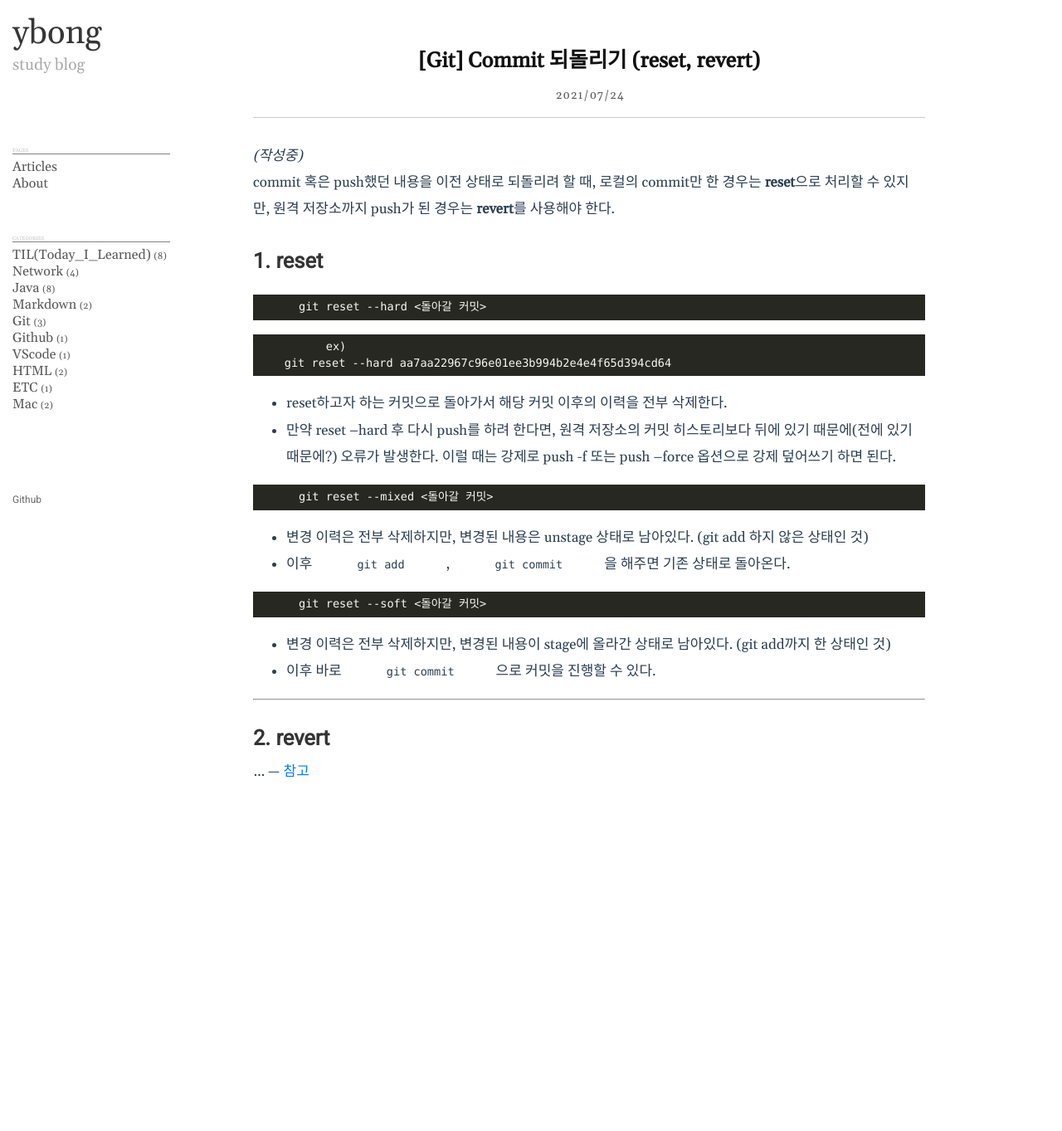
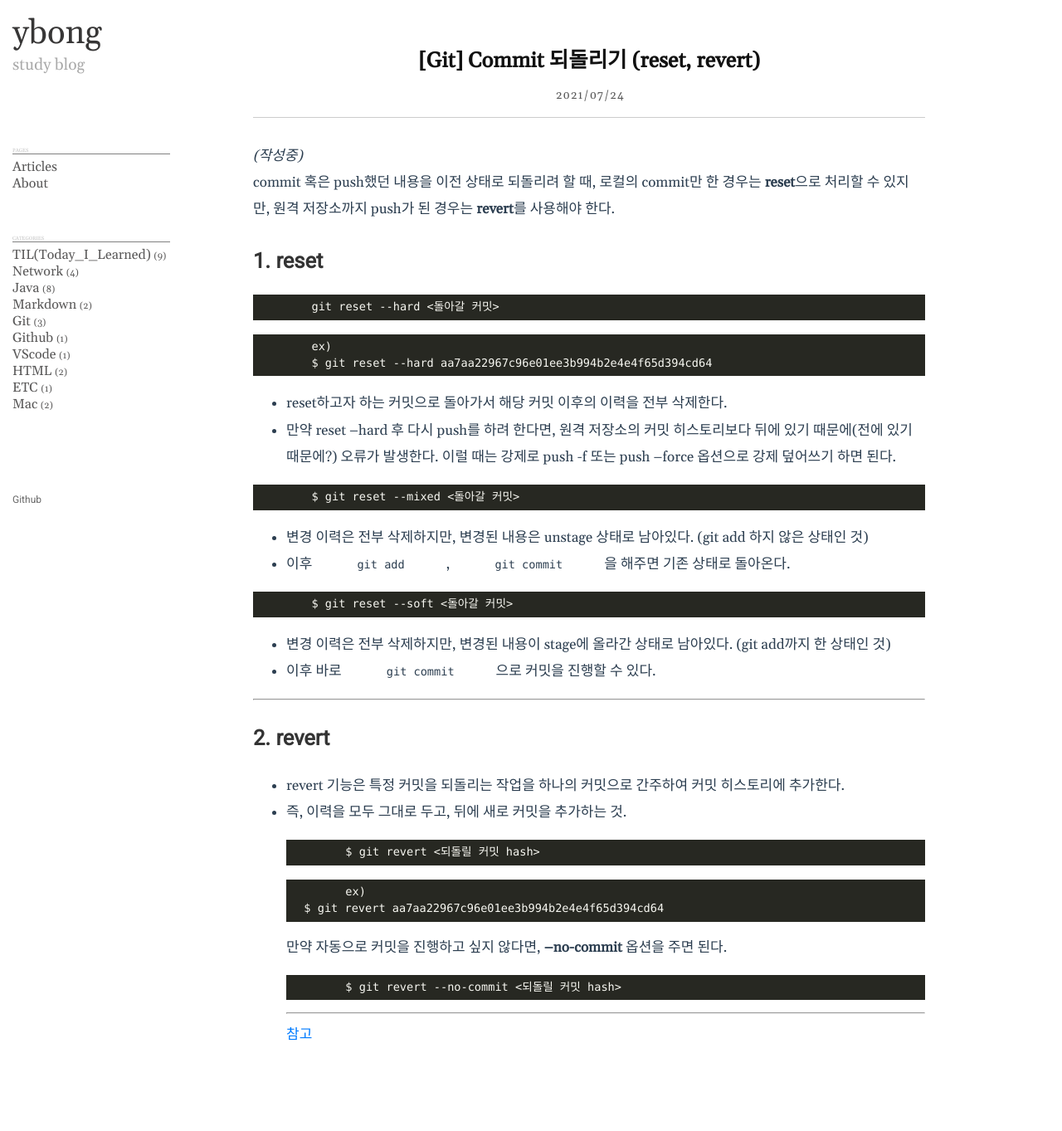
Before and after one commit to yeawonbong/yeawonbong.github.io, a Jekyll site: the page built from _posts/2021-07-24-[Git] commit 되돌리기(reset, revert)).md, in a window 1280 px wide. Shown: the whole page at 83% size. Built offline with Jekyll 4.4.1, drawn with Linux system fonts in a browser that asks for light colours; before the commit the page ends 1046 px from its top, so only the background shows below that.

Commit message:
0729_TIL

````diff
--- a/_posts/2021-07-24-[Git] commit 되돌리기(reset, revert)).md
+++ b/_posts/2021-07-24-[Git] commit 되돌리기(reset, revert)).md
@@ -12,30 +12,42 @@ commit 혹은 push했던 내용을 이전 상태로 되돌리려 할 때,
 ## 1. reset
 
 ```
-git reset --hard <돌아갈 커밋>
+	git reset --hard <돌아갈 커밋>
 ```
 
 ```
-    ex)
-    git reset --hard aa7aa22967c96e01ee3b994b2e4e4f65d394cd64
+	ex)
+	$ git reset --hard aa7aa22967c96e01ee3b994b2e4e4f65d394cd64
 ```
 - reset하고자 하는 커밋으로 돌아가서 해당 커밋 이후의 이력을 전부 삭제한다.
 - 만약 reset --hard 후 다시 push를 하려 한다면, 원격 저장소의 커밋 히스토리보다 뒤에 있기 때문에(전에 있기때문에?) 오류가 발생한다. 이럴 때는 강제로 push -f 또는 push --force 옵션으로 강제 덮어쓰기 하면 된다.
 
 ```
-git reset --mixed <돌아갈 커밋>
+	$ git reset --mixed <돌아갈 커밋>
 ```
 - 변경 이력은 전부 삭제하지만, 변경된 내용은 unstage 상태로 남아있다. (git add 하지 않은 상태인 것)
 - 이후 `git add`, `git commit`을 해주면 기존 상태로 돌아온다.
 
 ```
-git reset --soft <돌아갈 커밋>
+	$ git reset --soft <돌아갈 커밋>
 ```
 - 변경 이력은 전부 삭제하지만, 변경된 내용이 stage에 올라간 상태로 남아있다. (git add까지 한 상태인 것)
 - 이후 바로 `git commit`으로 커밋을 진행할 수 있다.
 
 ---
 ## 2. revert
-...
+- revert 기능은 특정 커밋을 되돌리는 작업을 하나의 커밋으로 간주하여 커밋 히스토리에 추가한다.
+- 즉, 이력을 모두 그대로 두고, 뒤에 새로 커밋을 추가하는 것.
+```
+	$ git revert <되돌릴 커밋 hash>
+```
+```
+    ex)
+    $ git revert aa7aa22967c96e01ee3b994b2e4e4f65d394cd64
+```
+만약 자동으로 커밋을 진행하고 싶지 않다면, **--no-commit** 옵션을 주면 된다.
+```
+	$ git revert --no-commit <되돌릴 커밋 hash>
+```
 ---
 <a href="https://brownbears.tistory.com/477" download>참고</a>
````
Also changed, not shown: _posts/2021-07-29-TIL.md (added, +21 -0 lines).
